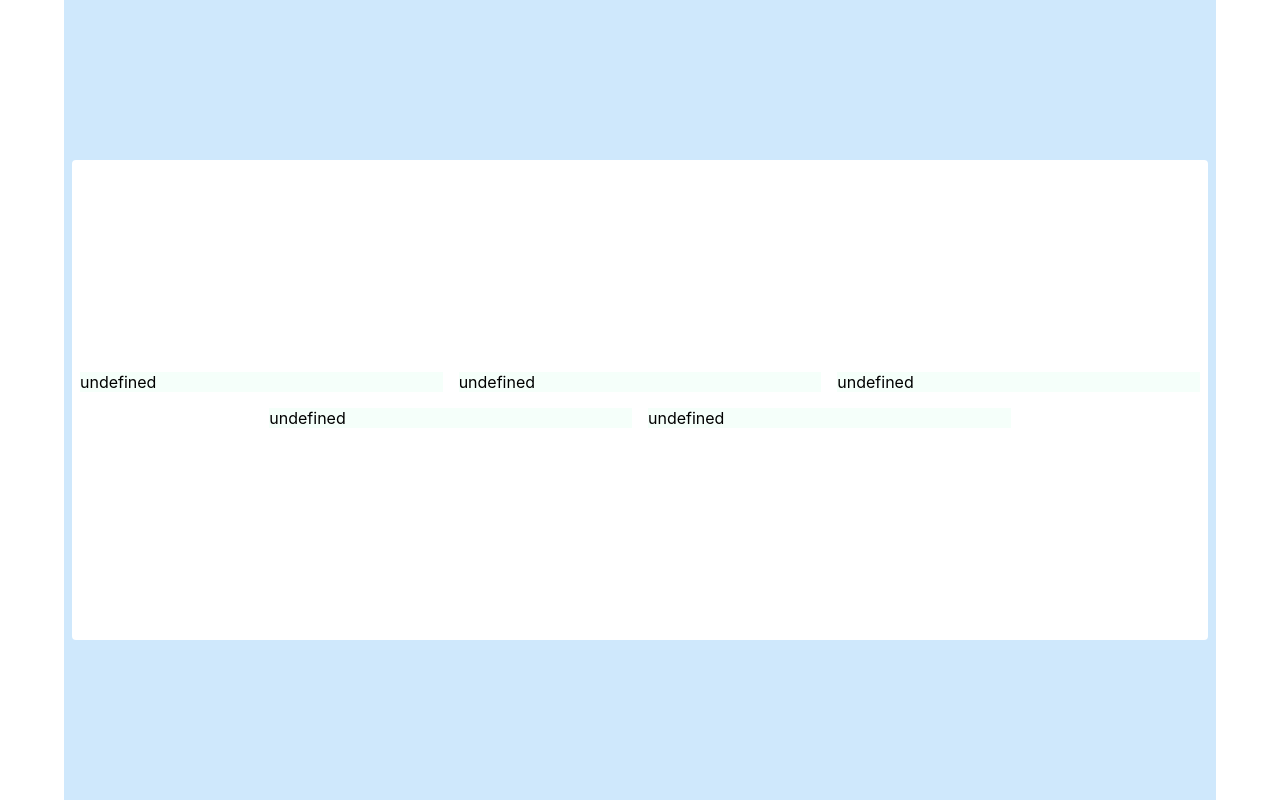
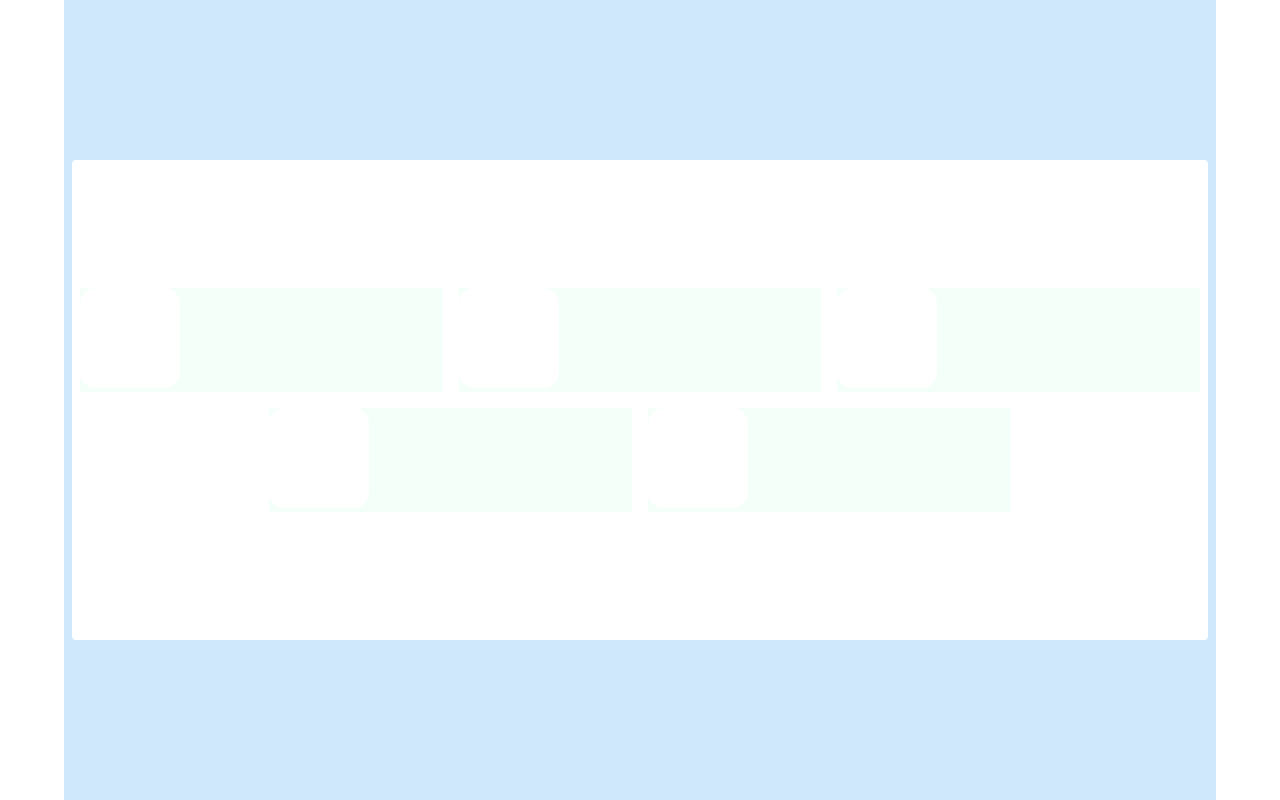
Before and after one commit to yue-fukahi/ohamachidice, a Next.js app: page / in a window 1280 px wide. Built offline with nearby package versions, Linux system fonts and the light colour scheme.

Commit message:
✨ Use assets

```diff
--- a/pages/index.tsx
+++ b/pages/index.tsx
@@ -2,6 +2,7 @@ import { Container, Box, Grid } from "@mui/material";
 import type { NextPage } from "next";
 import * as React from "react";
 import { useState } from "react";
+import Image from "next/image";
 
 const positionOpt = {
   display: "flex",
@@ -10,23 +11,59 @@ const positionOpt = {
   justifyContent: "center",
 };
 
-const random = () => Math.floor(Math.random() * 6);
+const random = (size: number) => Math.floor(Math.random() * size);
+
+interface Face {
+  key: string;
+  alt: string;
+  src: string;
+}
+
+const FACE_DATA: Face[] = [
+  { key: "o", alt: "お", src: "/o.svg" },
+  { key: "ha", alt: "は", src: "/ha.svg" },
+  { key: "ma", alt: "ま", src: "/ma.svg" },
+  { key: "chi", alt: "ち", src: "/chi.svg" },
+  { key: "ko", alt: "こ", src: "/ko.svg" },
+];
 
 const Dice = (props: { children: React.ReactNode }) => {
-  const [face, setFace] = useState<number | undefined>();
+  const [face, setFace] = useState<Face | undefined>();
 
-  const faces = ["お", "は", "ま", "ち", "こ", "お"];
-  var i: number | undefined = undefined;
+  const faces = [
+    FACE_DATA[0],
+    FACE_DATA[1],
+    FACE_DATA[2],
+    FACE_DATA[3],
+    FACE_DATA[4],
+    FACE_DATA[0],
+  ];
+  const size = faces.length;
 
-  const roll = () => random();
+  const roll = () => random(size);
 
   const handleOnClick = () => {
-    setFace(roll());
+    if (face === undefined) {
+      const i = roll();
+      setFace(faces[i]);
+    }
+    console.log(face);
   };
 
   return (
-    <div style={{ height: "100%", width: "100%", backgroundColor: "mintcream" }} onClick={handleOnClick}>
-      {face !== undefined ? `${face} ${faces[face]}` : `${face}`}
+    <div
+      style={{
+        height: "100%",
+        width: "100%",
+        backgroundColor: "mintcream",
+      }}
+      onClick={handleOnClick}
+    >
+      {face !== undefined ? (
+        <Image src={face.src} alt={face.alt} height="100%" width="100%" />
+      ) : (
+        <Image src="/empty.svg" alt="empty" height="100%" width="100%" />
+      )}
     </div>
   );
 };
```
